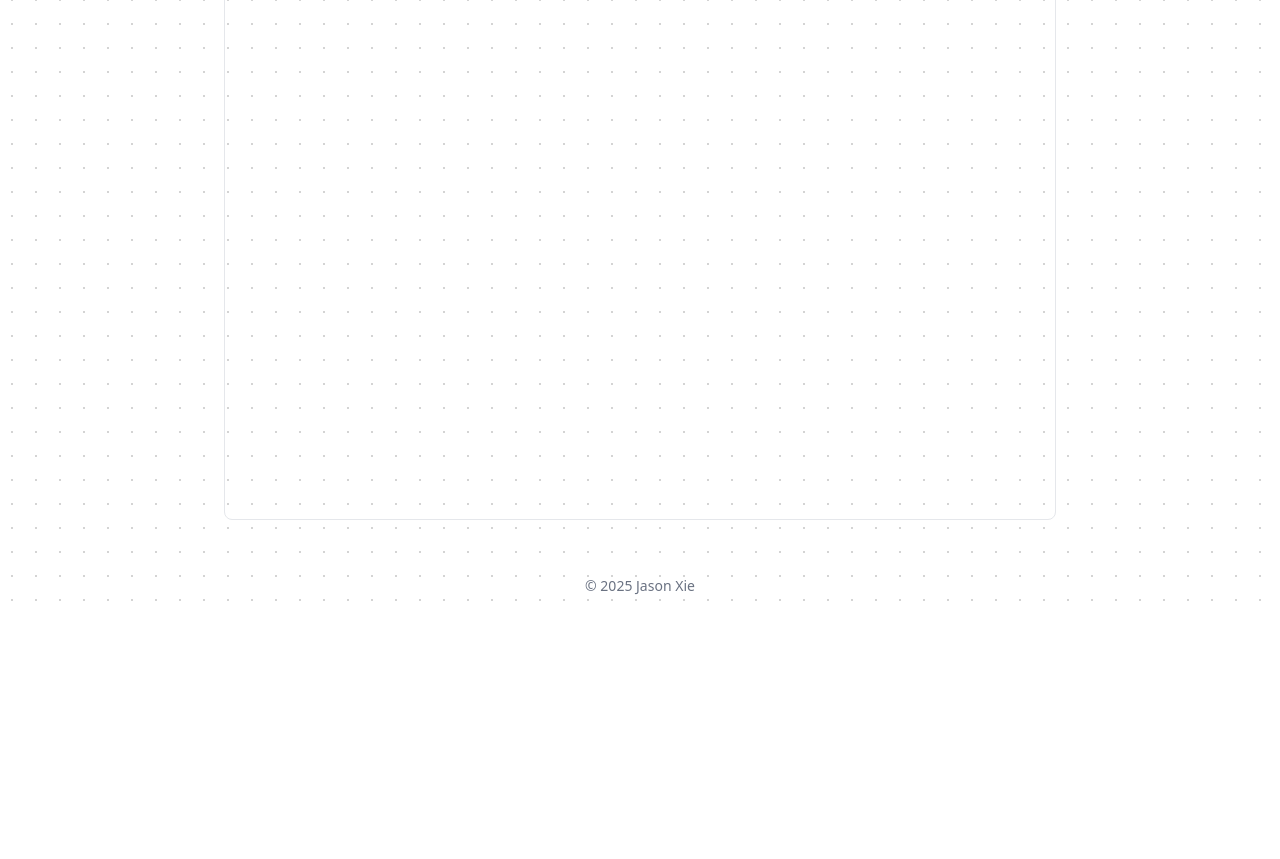
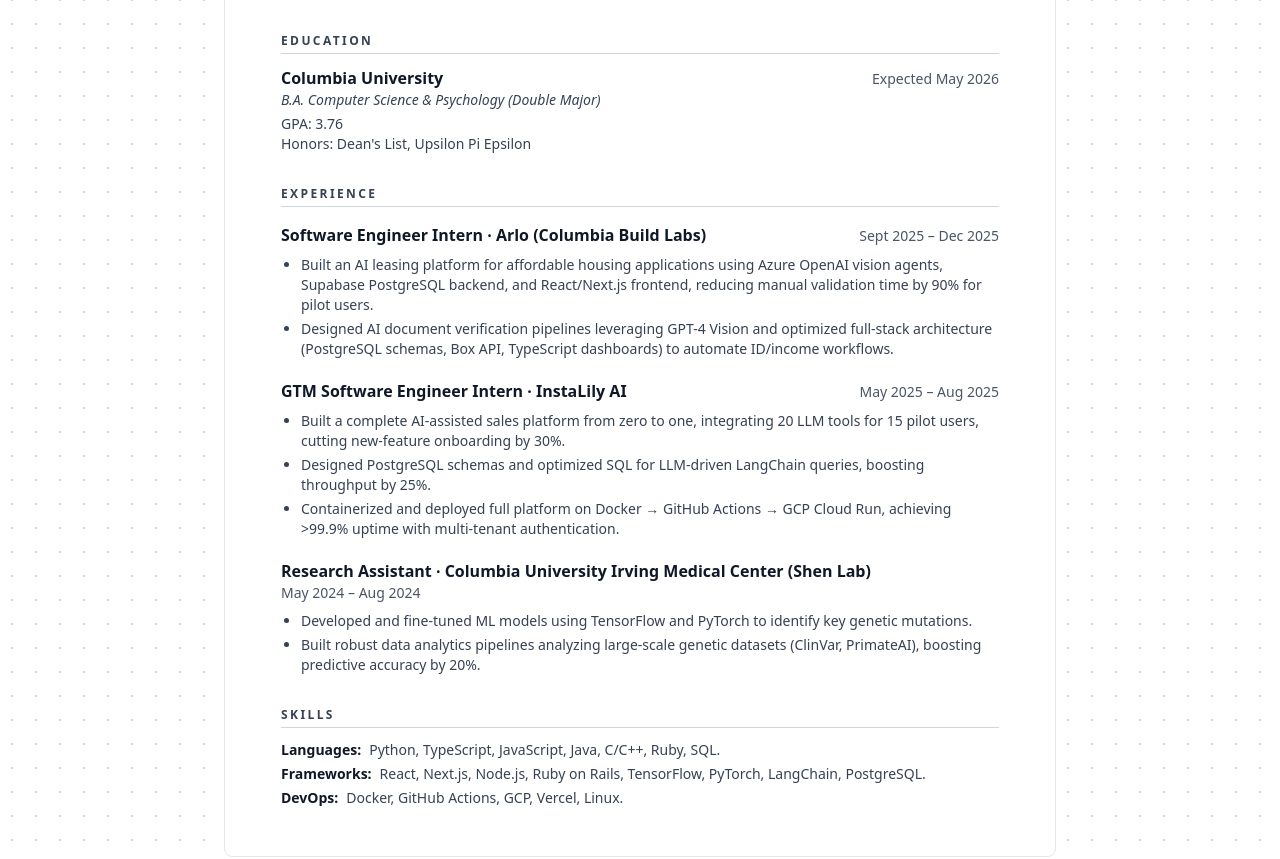
Before and after one commit to Jason2657/portfolio-website, a Next.js app: page /resume in a window 1280 px wide. Shown: the part 300-1159 px from the top of the page. Before the commit the page ends 920 px from the top, so only its background shows below. Built offline with nearby package versions, Linux system fonts and the light colour scheme.

Commit message:
Add page transitions and render resume as HTML

```diff
--- a/app/layout.tsx
+++ b/app/layout.tsx
@@ -3,6 +3,7 @@
 import "./globals.css";
 import Navbar from "@/components/Navbar";
 import Footer from "@/components/Footer";
+import PageTransition from "@/components/PageTransition";
 
 export const metadata: Metadata = {
   title: "Jason Xie",
@@ -19,7 +20,7 @@
       <body className="min-h-screen flex flex-col dotted-background bg-white dark:bg-gray-900 text-gray-900 dark:text-gray-100 transition-colors">
         <Navbar />
         <main className="flex-grow">
-          {children}
+          <PageTransition>{children}</PageTransition>
         </main>
         <Footer />
       </body>
--- a/app/resume/page.tsx
+++ b/app/resume/page.tsx
@@ -1,4 +1,3 @@
-// app/resume/page.tsx
 import { Download } from "lucide-react";
 
 export default function Resume() {
@@ -7,23 +6,127 @@
       <div className="flex items-center justify-between mb-6">
         <h1 className="text-4xl font-bold text-gray-900 dark:text-white">Resume</h1>
 
-          <a href="/Jason_Xie_Resume.pdf"
+        <a
+          href="/Jason_Xie_Resume.pdf"
           download
           className="flex items-center gap-2 px-4 py-2 bg-blue-500 text-white rounded-lg hover:bg-blue-600 transition"
         >
           <Download size={18} />
-          Download
+          Download PDF
         </a>
       </div>
 
-      {/* PDF Embed */}
-      <div className="w-full h-[80vh] border border-gray-200 rounded-lg overflow-hidden dark:border-gray-700">
-        <iframe
-          src="/Jason_Xie_Resume.pdf"
-          className="w-full h-full"
-          title="Resume"
-        />
-      </div>
+      <article className="border border-gray-200 dark:border-gray-700 rounded-lg bg-white dark:bg-gray-900 px-8 md:px-14 py-10 md:py-12 text-gray-800 dark:text-gray-200">
+        {/* Header */}
+        <header className="text-center mb-8">
+          <h2 className="text-3xl md:text-4xl font-bold tracking-wide text-gray-900 dark:text-white">
+            JASON XIE
+          </h2>
+          <p className="mt-2 text-sm md:text-base text-gray-600 dark:text-gray-400">
+            New York, NY · jax2001@columbia.edu · linkedin.com/in/jasonagxie · github.com/Jason2657
+          </p>
+        </header>
+
+        {/* Education */}
+        <section className="mb-8">
+          <h3 className="text-xs font-semibold tracking-[0.2em] uppercase text-gray-700 dark:text-gray-300 border-b border-gray-300 dark:border-gray-700 pb-1 mb-3">
+            Education
+          </h3>
+          <div className="flex justify-between items-baseline flex-wrap gap-x-4">
+            <p className="font-semibold text-gray-900 dark:text-white">Columbia University</p>
+            <p className="text-sm text-gray-600 dark:text-gray-400">Expected May 2026</p>
+          </div>
+          <p className="text-sm text-gray-700 dark:text-gray-300 italic">
+            B.A. Computer Science &amp; Psychology (Double Major)
+          </p>
+          <p className="text-sm text-gray-700 dark:text-gray-300 mt-1">GPA: 3.76</p>
+          <p className="text-sm text-gray-700 dark:text-gray-300">
+            Honors: Dean&apos;s List, Upsilon Pi Epsilon
+          </p>
+        </section>
+
+        {/* Experience */}
+        <section className="mb-8">
+          <h3 className="text-xs font-semibold tracking-[0.2em] uppercase text-gray-700 dark:text-gray-300 border-b border-gray-300 dark:border-gray-700 pb-1 mb-4">
+            Experience
+          </h3>
+
+          <div className="mb-5">
+            <div className="flex justify-between items-baseline flex-wrap gap-x-4">
+              <p className="font-semibold text-gray-900 dark:text-white">
+                Software Engineer Intern · Arlo (Columbia Build Labs)
+              </p>
+              <p className="text-sm text-gray-600 dark:text-gray-400">Sept 2025 – Dec 2025</p>
+            </div>
+            <ul className="list-disc pl-5 mt-2 space-y-1 text-sm text-gray-700 dark:text-gray-300">
+              <li>
+                Built an AI leasing platform for affordable housing applications using Azure OpenAI vision agents, Supabase PostgreSQL backend, and React/Next.js frontend, reducing manual validation time by 90% for pilot users.
+              </li>
+              <li>
+                Designed AI document verification pipelines leveraging GPT-4 Vision and optimized full-stack architecture (PostgreSQL schemas, Box API, TypeScript dashboards) to automate ID/income workflows.
+              </li>
+            </ul>
+          </div>
+
+          <div className="mb-5">
+            <div className="flex justify-between items-baseline flex-wrap gap-x-4">
+              <p className="font-semibold text-gray-900 dark:text-white">
+                GTM Software Engineer Intern · InstaLily AI
+              </p>
+              <p className="text-sm text-gray-600 dark:text-gray-400">May 2025 – Aug 2025</p>
+            </div>
+            <ul className="list-disc pl-5 mt-2 space-y-1 text-sm text-gray-700 dark:text-gray-300">
+              <li>
+                Built a complete AI-assisted sales platform from zero to one, integrating 20 LLM tools for 15 pilot users, cutting new-feature onboarding by 30%.
+              </li>
+              <li>
+                Designed PostgreSQL schemas and optimized SQL for LLM-driven LangChain queries, boosting throughput by 25%.
+              </li>
+              <li>
+                Containerized and deployed full platform on Docker → GitHub Actions → GCP Cloud Run, achieving &gt;99.9% uptime with multi-tenant authentication.
+              </li>
+            </ul>
+          </div>
+
+          <div>
+            <div className="flex justify-between items-baseline flex-wrap gap-x-4">
+              <p className="font-semibold text-gray-900 dark:text-white">
+                Research Assistant · Columbia University Irving Medical Center (Shen Lab)
+              </p>
+              <p className="text-sm text-gray-600 dark:text-gray-400">May 2024 – Aug 2024</p>
+            </div>
+            <ul className="list-disc pl-5 mt-2 space-y-1 text-sm text-gray-700 dark:text-gray-300">
+              <li>
+                Developed and fine-tuned ML models using TensorFlow and PyTorch to identify key genetic mutations.
+              </li>
+              <li>
+                Built robust data analytics pipelines analyzing large-scale genetic datasets (ClinVar, PrimateAI), boosting predictive accuracy by 20%.
+              </li>
+            </ul>
+          </div>
+        </section>
+
+        {/* Skills */}
+        <section>
+          <h3 className="text-xs font-semibold tracking-[0.2em] uppercase text-gray-700 dark:text-gray-300 border-b border-gray-300 dark:border-gray-700 pb-1 mb-3">
+            Skills
+          </h3>
+          <dl className="text-sm text-gray-700 dark:text-gray-300 space-y-1">
+            <div className="flex flex-wrap gap-x-2">
+              <dt className="font-semibold text-gray-900 dark:text-white">Languages:</dt>
+              <dd>Python, TypeScript, JavaScript, Java, C/C++, Ruby, SQL.</dd>
+            </div>
+            <div className="flex flex-wrap gap-x-2">
+              <dt className="font-semibold text-gray-900 dark:text-white">Frameworks:</dt>
+              <dd>React, Next.js, Node.js, Ruby on Rails, TensorFlow, PyTorch, LangChain, PostgreSQL.</dd>
+            </div>
+            <div className="flex flex-wrap gap-x-2">
+              <dt className="font-semibold text-gray-900 dark:text-white">DevOps:</dt>
+              <dd>Docker, GitHub Actions, GCP, Vercel, Linux.</dd>
+            </div>
+          </dl>
+        </section>
+      </article>
     </div>
   );
 }
--- /dev/null
+++ b/components/PageTransition.tsx
@@ -0,0 +1,26 @@
+"use client";
+
+import { AnimatePresence, motion } from "framer-motion";
+import { usePathname } from "next/navigation";
+
+export default function PageTransition({
+  children,
+}: {
+  children: React.ReactNode;
+}) {
+  const pathname = usePathname();
+
+  return (
+    <AnimatePresence mode="wait" initial={false}>
+      <motion.div
+        key={pathname}
+        initial={{ opacity: 0 }}
+        animate={{ opacity: 1 }}
+        exit={{ opacity: 0 }}
+        transition={{ duration: 0.15, ease: "easeOut" }}
+      >
+        {children}
+      </motion.div>
+    </AnimatePresence>
+  );
+}
--- a/package.json
+++ b/package.json
@@ -9,6 +9,7 @@
     "lint": "eslint"
   },
   "dependencies": {
+    "framer-motion": "^12.38.0",
     "lucide-react": "^0.562.0",
     "next": "16.1.1",
     "react": "19.2.3",
```
Also changed, not shown: 1 other file (tests, documents, lock files or other folders).
